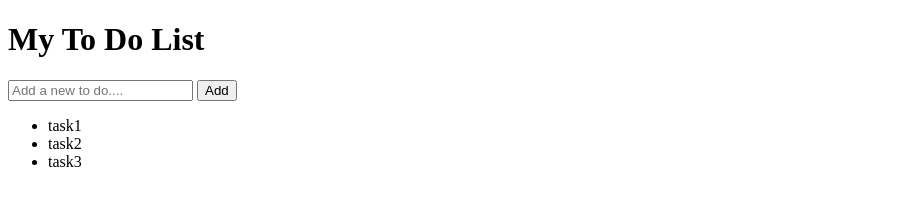
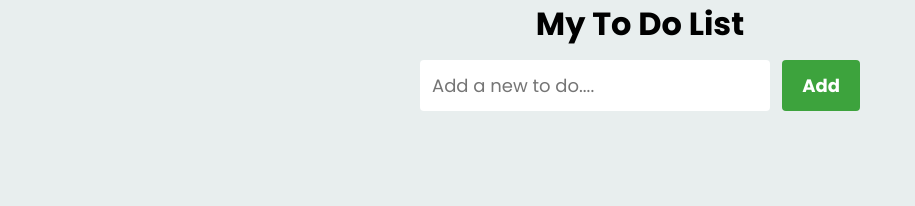
Before and after one commit to abdullah-shamim-2004/to-do-list, a plain HTML site: page index.html in a window 1280 px wide. Shown: the whole page, without its empty margins (0-915 px from the left). Drawn offline with Linux system fonts and the light colour scheme.

Commit message:
Added some styling

```diff
--- a/index.html
+++ b/index.html
@@ -14,10 +14,11 @@
         <input type="button" value="Add" />
       </div>
       <ul class="todolist">
-        <li>task1</li>
+        <!-- <li>task1</li>
         <li>task2</li>
-        <li>task3</li>
+        <li>task3</li> -->
       </ul>
     </div>
+    <script src="script.js"></script>
   </body>
 </html>
--- a/style.css
+++ b/style.css
@@ -0,0 +1,60 @@
+@import url("https://fonts.googleapis.com/css2?family=Poppins:ital,wght@0,100;0,200;0,300;0,400;0,500;0,600;0,700;0,800;0,900;1,100;1,200;1,300;1,400;1,500;1,600;1,700;1,800;1,900&display=swap");
+
+* {
+  margin: 0;
+  padding: 0;
+  box-sizing: border-box;
+  font-family: "Poppins", sans-serif;
+}
+body {
+  background-color: rgb(232, 238, 238);
+}
+.container {
+  display: flex;
+  flex-direction: column;
+  align-items: center;
+  justify-content: center;
+}
+.input-container {
+  width: 100%;
+  max-width: 500px;
+  text-align: center;
+}
+.input-container input {
+  padding: 12px;
+  margin-block: 12px;
+  border: none;
+  outline: none;
+  border-radius: 4px;
+  font-size: 1.125rem;
+}
+.input-container input[type="text"] {
+  width: 70%;
+}
+.input-container input[type="button"] {
+  background-color: #3da33d;
+  font-weight: 700;
+  color: #fff;
+  margin-left: 8px;
+  padding: 12px 20px;
+  cursor: pointer;
+}
+.input-container input[type="button"]:hover {
+  background-color: #42c342;
+}
+ul {
+  width: 100%;
+  display: flex;
+  flex-direction: column;
+  align-items: center;
+  justify-content: center;
+}
+ul li {
+  list-style: none;
+  background-color: #fff;
+  cursor: pointer;
+  margin-block-end: 12px;
+  padding: 6px 12px;
+  border: 0.125px solid #a19f9f;
+  border-radius: 8px;
+}
```
